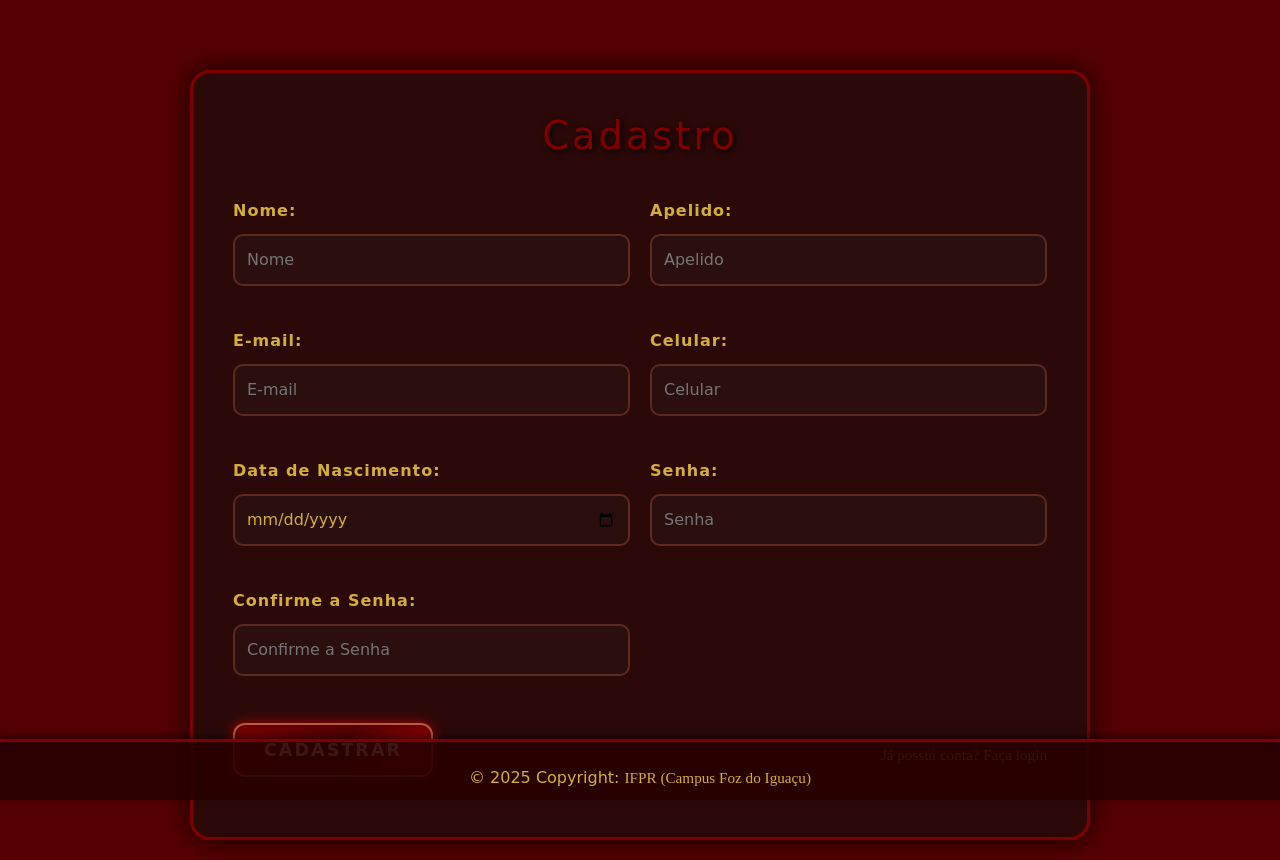
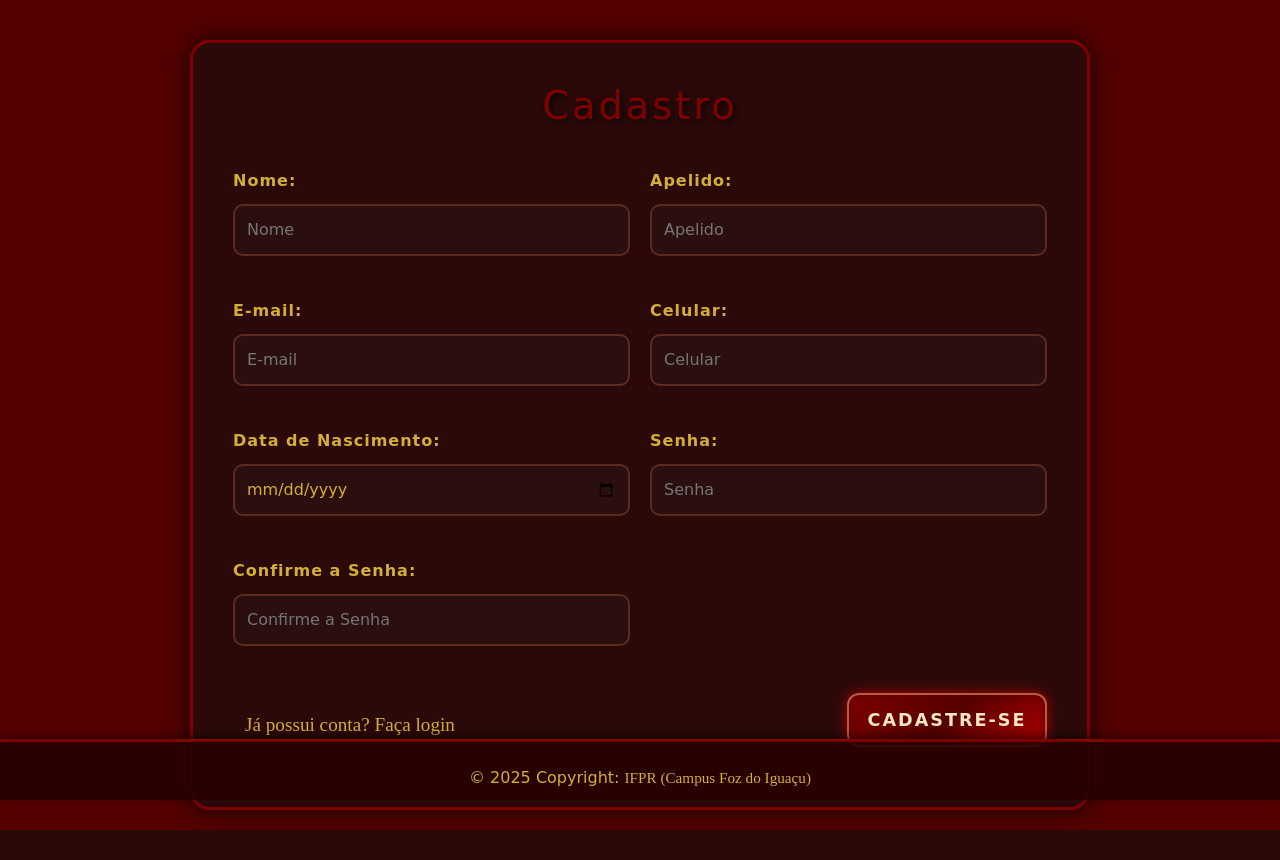
Before and after one commit to DungeonBook/TCC, a PHP site: page /app/view/usuario/usu-autocadastro.php in a window 1280 px wide. After the commit the page ends 830 px from the top, so only its background shows below. Run offline with PHP 8.4, Linux system fonts and the light colour scheme; some web fonts are replaced.

Commit message:
Botões salvar e voltar

```diff
--- a/app/view/css/list.css
+++ b/app/view/css/list.css
@@ -13,7 +13,7 @@ body {
     border-radius: 20px;
     box-shadow: 0 0 25px rgba(0, 0, 0, 0.8);
     max-width: 900px;
-    margin: 50px auto;
+    margin: 20px auto;
     backdrop-filter: blur(6px);
 }
 
--- a/app/view/css/perfil.css
+++ b/app/view/css/perfil.css
@@ -8,7 +8,7 @@ body {
 
 .container {
     max-width: 800px;
-    margin: 80px auto;
+    margin: 20px auto;
     padding: 40px;
     background: linear-gradient(180deg, #3b0a00 0%, #2a0000 100%);
     border: 2px solid #800000;
--- a/app/view/css/sala-cadastro.css
+++ b/app/view/css/sala-cadastro.css
@@ -13,7 +13,7 @@ body {
     border-radius: 20px;
     box-shadow: 0 0 25px rgba(0, 0, 0, 0.8);
     max-width: 900px;
-    margin: 100px auto 80px auto;
+    margin: 20px auto 80px auto;
     backdrop-filter: blur(6px);
 }
 
--- a/app/view/css/salas.css
+++ b/app/view/css/salas.css
@@ -7,7 +7,6 @@ body {
 }
 
 .container {
-    margin-top: 0;
     padding: 40px;
     max-width: 1200px;
     margin-left: auto;
--- a/app/view/css/usu-autocadastro.css
+++ b/app/view/css/usu-autocadastro.css
@@ -13,7 +13,7 @@ body {
     border-radius: 20px;
     box-shadow: 0 0 25px rgba(0, 0, 0, 0.8);
     max-width: 900px;
-    margin-top: 50px;
+    margin-top: 20px;
     backdrop-filter: blur(6px);
 }
 
@@ -125,7 +125,7 @@ button[type="submit"] {
     color: #d4af37;
     font-family: 'Cinzel', serif;
     text-decoration: none;
-    font-size: 0.95em;
+    font-size: 1.20em;
     transition: all 0.3s ease;
 }
 
--- a/app/view/css/usu-form.css
+++ b/app/view/css/usu-form.css
@@ -13,7 +13,7 @@ body {
     border-radius: 20px;
     box-shadow: 0 0 25px rgba(0, 0, 0, 0.8);
     max-width: 900px;
-    margin: 100px auto 80px auto;
+    margin: 20px auto 80px auto;
     backdrop-filter: blur(6px);
 }
 
--- a/app/view/perfil/form_perfil.php
+++ b/app/view/perfil/form_perfil.php
@@ -78,13 +78,13 @@ require_once(__DIR__ . "/../include/menu.php");
         </div>
 
         <div class="actions">
+            <a class="btn" href="<?= BASEURL ?>/controller/PerfilController.php?action=view">Voltar</a>
             <button type="submit" class="btn">Salvar</button>
-            <a class="btn" href="<?= BASEURL ?>/controller/PerfilController.php?action=view">Voltar</a>
         </div>
 
     </form>
 
-     <!-- Mensagens do sistema -->
+    <!-- Mensagens do sistema -->
     <div style="margin-top:20px;">
         <?php include_once(__DIR__ . "/../include/msg.php"); ?>
     </div>
--- a/app/view/sala/sala-cadastro.php
+++ b/app/view/sala/sala-cadastro.php
@@ -90,8 +90,8 @@ require_once(__DIR__ . "/../include/menu.php");
         <input type="hidden" id="hddId" name="id" value="<?= $dados['id']; ?>" />
 
         <div class="actions">
+            <a class="btn" href="<?= BASEURL ?>/controller/SalaController.php?action=list">Voltar</a>
             <button type="submit">Salvar</button>
-            <a class="btn" href="<?= BASEURL ?>/controller/SalaController.php?action=list">Voltar</a>
         </div>
     </form>
 
--- a/app/view/usuario/usu-autocadastro.php
+++ b/app/view/usuario/usu-autocadastro.php
@@ -13,49 +13,49 @@ require_once(__DIR__ . "/../include/header.php");
             <div class="form-group">
                 <label for="txtNome">Nome:</label>
                 <input type="text" name="nome" id="txtNome" maxlength="50" placeholder="Nome"
-                       value="<?php echo isset($dados['usuario']) ? $dados['usuario']->getNome() : ''; ?>"  />
+                    value="<?php echo isset($dados['usuario']) ? $dados['usuario']->getNome() : ''; ?>" />
             </div>
 
             <div class="form-group">
                 <label for="txtApelido">Apelido:</label>
                 <input type="text" name="apelido" id="txtApelido" maxlength="50" placeholder="Apelido"
-                       value="<?php echo isset($dados['usuario']) ? $dados['usuario']->getApelido() : ''; ?>"  />
+                    value="<?php echo isset($dados['usuario']) ? $dados['usuario']->getApelido() : ''; ?>" />
             </div>
 
             <div class="form-group">
                 <label for="txtEmail">E-mail:</label>
                 <input type="email" name="email" id="txtEmail" maxlength="50" placeholder="E-mail"
-                       value="<?php echo isset($dados['usuario']) ? $dados['usuario']->getEmail() : ''; ?>"  />
+                    value="<?php echo isset($dados['usuario']) ? $dados['usuario']->getEmail() : ''; ?>" />
             </div>
 
             <div class="form-group">
                 <label for="txtTelefone">Celular:</label>
                 <input type="text" name="telefone" id="txtTelefone" maxlength="15" placeholder="Celular"
-                       value="<?php echo isset($dados['usuario']) ? $dados['usuario']->getTelefone() : ''; ?>"  />
+                    value="<?php echo isset($dados['usuario']) ? $dados['usuario']->getTelefone() : ''; ?>" />
             </div>
 
             <div class="form-group">
                 <label for="txtDataNascimento">Data de Nascimento:</label>
                 <input type="date" name="data_nascimento" id="txtDataNascimento"
-                       value="<?php
-                           echo (isset($dados['usuario']) ? $dados['usuario']->getDataNascimento() : '');
-                       ?>"  />
+                    value="<?php
+                            echo (isset($dados['usuario']) ? $dados['usuario']->getDataNascimento() : '');
+                            ?>" />
             </div>
 
             <div class="form-group">
                 <label for="txtSenha">Senha:</label>
-                <input type="password" name="senha" id="txtSenha" maxlength="50" placeholder="Senha"  />
+                <input type="password" name="senha" id="txtSenha" maxlength="50" placeholder="Senha" />
             </div>
 
-            <div class="form-group" >
+            <div class="form-group">
                 <label for="txtConfSenha">Confirme a Senha:</label>
-                <input type="password" name="conf_senha" id="txtConfSenha" maxlength="50" placeholder="Confirme a Senha"  />
+                <input type="password" name="conf_senha" id="txtConfSenha" maxlength="50" placeholder="Confirme a Senha" />
             </div>
         </div>
 
         <div class="actions" style="margin-top: 24px;">
-            <button type="submit" class="btn">Cadastrar</button>
             <a href="./LoginController.php?action=login" style="align-self:center; margin-left:12px;">Já possui conta? Faça login</a>
+            <button type="submit" class="btn">Cadastre-se</button>
         </div>
     </form>
 
--- a/app/view/usuario/usu-form.php
+++ b/app/view/usuario/usu-form.php
@@ -84,8 +84,8 @@ require_once(__DIR__ . "/../include/menu.php");
         <input type="hidden" id="hddId" name="id" value="<?= $dados['id']; ?>" />
 
         <div class="actions">
+            <a class="btn" href="<?= BASEURL ?>/controller/UsuarioController.php?action=list">Voltar</a>
             <button type="submit" class="btn">Salvar</button>
-            <a class="btn" href="<?= BASEURL ?>/controller/UsuarioController.php?action=list">Voltar</a>
         </div>
 
     </form>
```
Also changed, not shown: arquivos/arquivo_6901fac237e23.jpeg (added), arquivos/arquivo_6901ffd76d0c3.jpeg (added).
